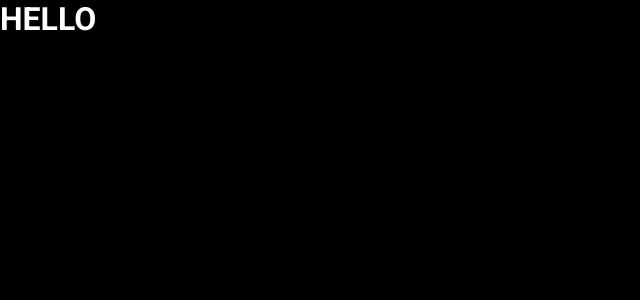
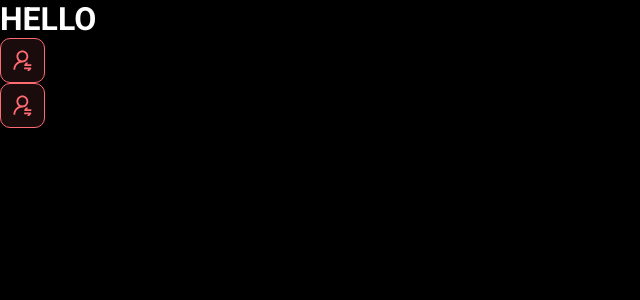
Before and after one commit to felipeperaltacheung/dsmeta, a React (Vite) app in the folder frontend/: page / in a window 1280 px wide. Shown: the top 300 px of the page, without its empty margins (0-640 px from the left). Built offline with nearby package versions, Linux system fonts and the light colour scheme.

Commit message:
First Component

```diff
--- a/frontend/src/App.tsx
+++ b/frontend/src/App.tsx
@@ -1,7 +1,13 @@
+import NotificationButton from "./components/NotificationButton"
+
 function App() {
-    return(
+  return (
+    <>
       <h1>HELLO</h1>
-    )
+      <NotificationButton />
+      <NotificationButton />
+    </>
+  )
 }
 
 export default App
--- /dev/null
+++ b/frontend/src/components/NotificationButton/index.tsx
@@ -0,0 +1,13 @@
+import icon from '../../assets/img/notification-icon.svg'
+
+import './styles.css'
+
+function NotificationButton() {
+    return (
+    <div className="dsmeta-red-btn">
+        <img src={icon} alt="Notificar" />
+    </div>
+    )
+}
+
+export default NotificationButton
--- /dev/null
+++ b/frontend/src/components/NotificationButton/styles.css
@@ -0,0 +1,15 @@
+.dsmeta-red-btn {
+    height: 45px;
+    width: 45px;
+    background: rgba(255, 107, 114, 0.1);
+    border: 1px solid #ff6b72;
+    border-radius: 10px;
+    display: flex;
+    align-items: center;
+    justify-content: center;
+    cursor: pointer;
+  }
+
+  .dsmeta-red-btn img {
+      width: 19px;
+    }
--- a/frontend/src/index.css
+++ b/frontend/src/index.css
@@ -124,22 +124,6 @@ header {
     justify-content: center;
 }
 
-.dsmeta-red-btn {
-  height: 45px;
-  width: 45px;
-  background: rgba(255, 107, 114, 0.1);
-  border: 1px solid #ff6b72;
-  border-radius: 10px;
-  display: flex;
-  align-items: center;
-  justify-content: center;
-  cursor: pointer;
-}
-
-.dsmeta-red-btn img {
-    width: 19px;
-}
-
 .show576 {
     display: none;
 }
```
Also changed, not shown: frontend/src/assets/img/notification-icon.svg (added).
